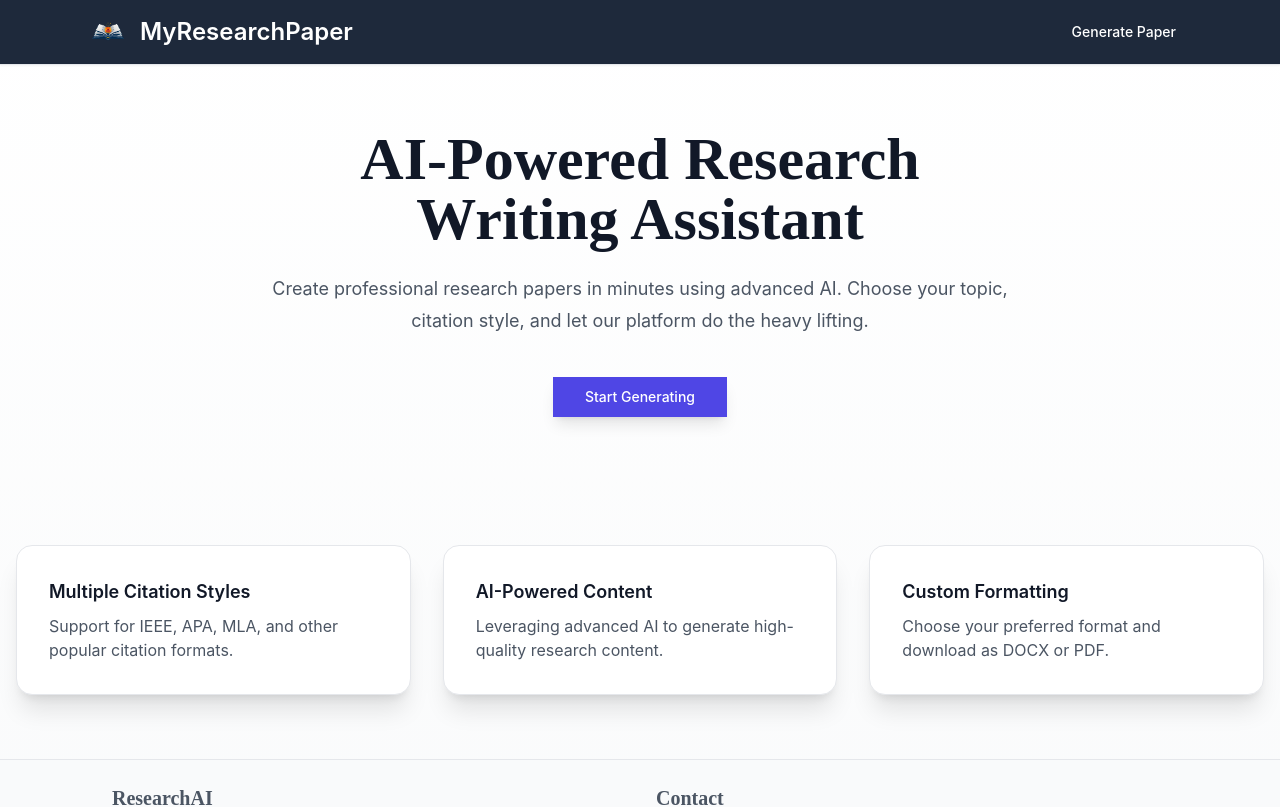
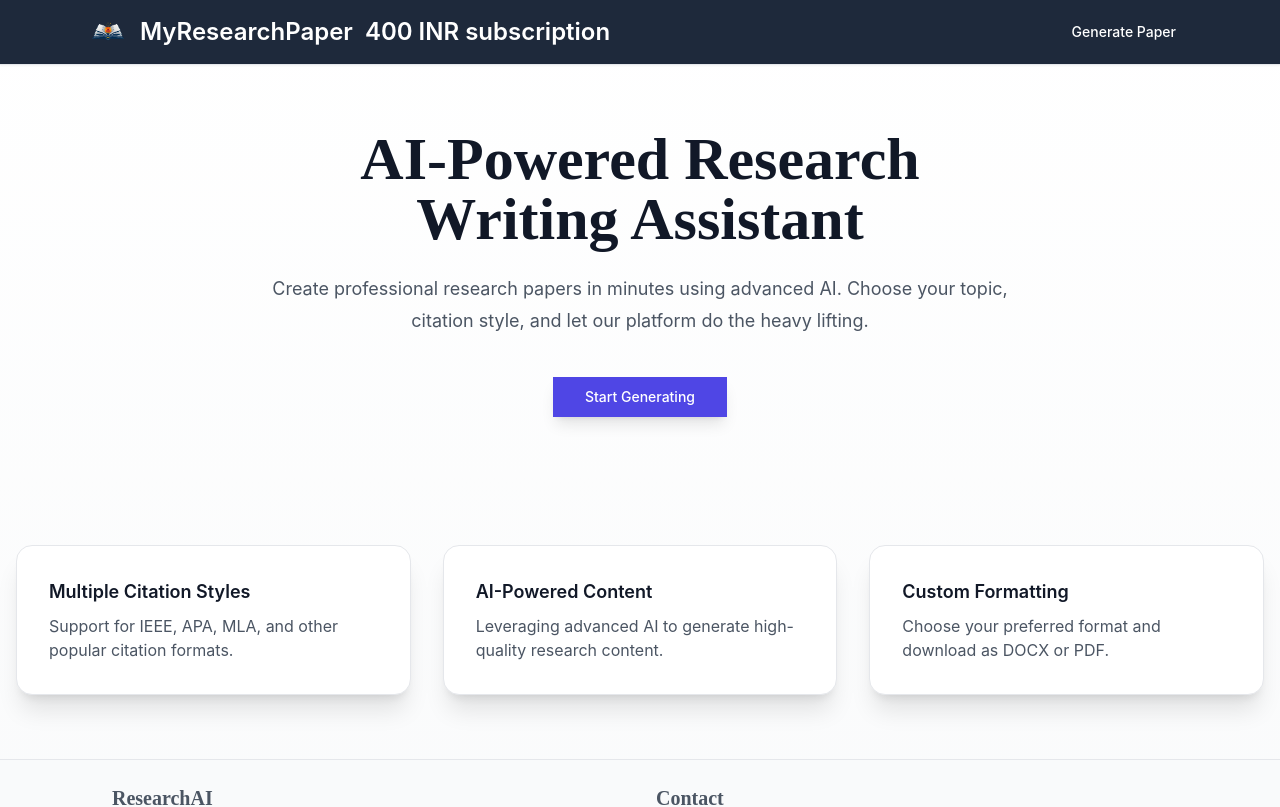
Before and after one commit to aadarshraj4321/my-research-paper, a Next.js app: page / in a window 1280 px wide. Shown: the top 807 px of the page. Built offline with nearby package versions, Linux system fonts and the light colour scheme.

Commit message:
adding the INR

```diff
--- a/app/components/common/header.tsx
+++ b/app/components/common/header.tsx
@@ -101,6 +101,7 @@ export default function Header() {
           <span className="text-2xl font-semibold text-white">
             MyResearchPaper
           </span>
+          <span className='text-2xl font-semibold text-white'>400 INR subscription</span>
         </Link>
 
         <div className="flex items-center space-x-6">
```
